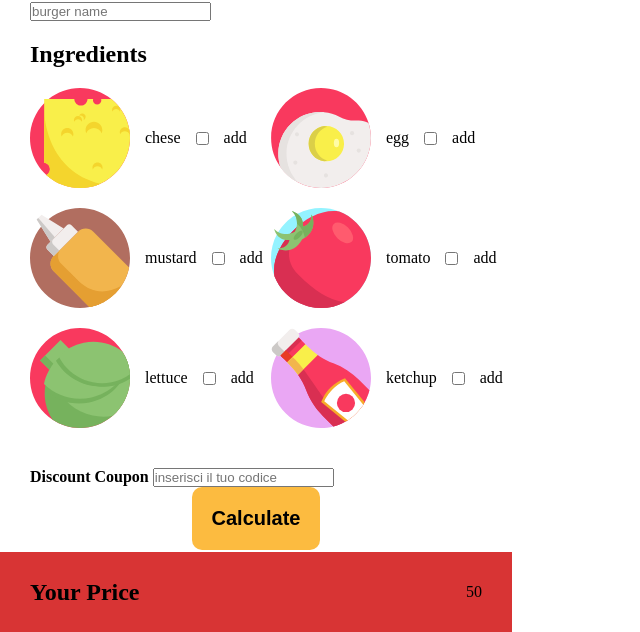
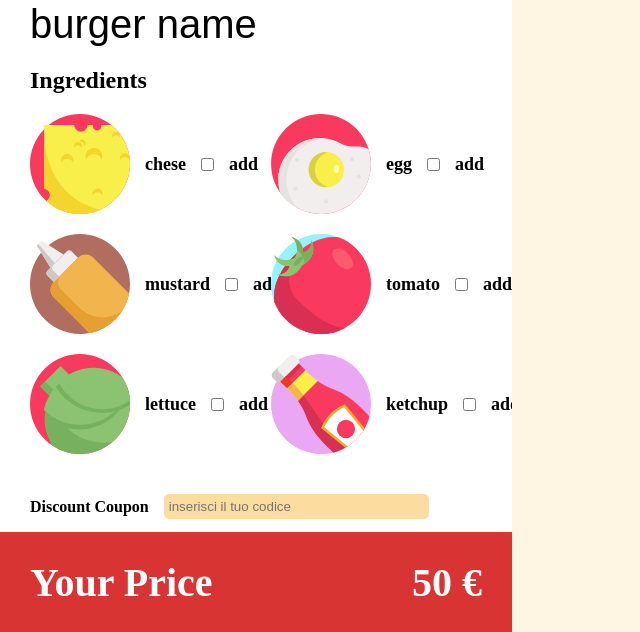
Before and after one commit to danielevergani/js-burger, a plain HTML site: page index.html in a window 1280 px wide. Shown: the part 168-800 px from the top of the page, without its empty margins (0-640 px from the left). Drawn offline with Linux system fonts and the light colour scheme.

Commit message:
input ultimati + footer + scritte alimenti

```diff
--- a/css/style.css
+++ b/css/style.css
@@ -7,6 +7,24 @@
 /* mix */
 .margin__right{
     margin-right: 15px;
+}
+
+.general__input{
+    border: none;
+    font-size: 40px;
+    color: black;
+}
+
+.general__input::placeholder{
+    color: black;
+}
+
+.coupon__input{
+    background: rgba(252, 187, 64, 0.5);
+    border-radius: 5px;
+    border: none;
+    width: 55%;
+    padding: 5px;
 }
 
 /* buttons */
@@ -23,21 +41,29 @@
 body{
     width: 40%;
     height: 100vh;
+    background-color: #fff5e2;
 }
 
+/* header */
 header{
     background-color: #fcbb40;
     height: 150px;
 }
 
 header h1{
-    padding: 30px 0 30px 30px ;
+    padding: 45px 0 30px 30px ;
+    font-size: 50px;
 }
 
+/* main */
+
 main {
-    height: calc( 100vh - (80px + 150px ));
+    height: calc( 100vh - (100px + 150px ));
+    background-color: white;
+    overflow-y: scroll
 }
 
+/* creazione hamburger */
 #burger__name{
     margin: 20px 0 20px 30px ;
 }
@@ -64,27 +90,30 @@ main {
     margin-bottom: 20px;
 }
 
-
-
 .ingredient__element img{
     width: 100px;
     height: auto;
 
 }
 
-#ingredients__calculate h4{
-    display: inline-block;
-    margin: 20px 0 0 30px;
+.ingredient__element p, span{
+    font-size: 18px;
+    font-weight: bold;
+}
 
+/* sezione coupon */
+.coupon__section{
+    display: flex;
+    align-items: center;
+    margin: 20px 0 30px 30px;
 }
+
 
 .button__container{
     text-align: center;
 }
 
-footer {
-    height: 80px;
-}
+/* footer */
 
 #price__sect{
     display: flex;
@@ -92,4 +121,16 @@ footer {
     align-items: center;
     padding: 20px 30px 20px 30px;
     background-color: #d83434;
+    height: 100px;
+    color: white;
 }
+
+#price__sect h2{
+    font-weight: bolder;
+    font-size: 40px;
+}
+
+#total__price{
+    font-weight: bolder;
+    font-size: 40px;
+}
--- a/index.html
+++ b/index.html
@@ -14,7 +14,7 @@
 
         <main>
             <section id="ingredients__calculate">
-                <input type="text" id="burger__name" placeholder="burger name" >
+                <input type="text" id="burger__name" class="general__input" placeholder="burger name" >
 
                 <h2>Ingredients</h2>
                 <ul class="ingredient__list">
@@ -56,9 +56,9 @@
                     </li>
                 </ul>
 
-                <div>
-                    <h4>Discount Coupon</h4>
-                    <input type="text" id="coupon__input" placeholder="inserisci il tuo codice">
+                <div class="coupon__section">
+                    <h4 class="margin__right">Discount Coupon</h4>
+                    <input type="text" id="coupon__input" class="coupon__input" placeholder="inserisci il tuo codice">
                 </div>
 
                 <div class="button__container">
@@ -70,7 +70,7 @@
         </main>
         <footer id="price__sect">
             <h2>Your Price</h2>
-            <div id="total__price">50</div>
+            <div id="total__price">50 &#8364;</div>
         </footer>
 
         <script src="js/script.js"></script>
```
